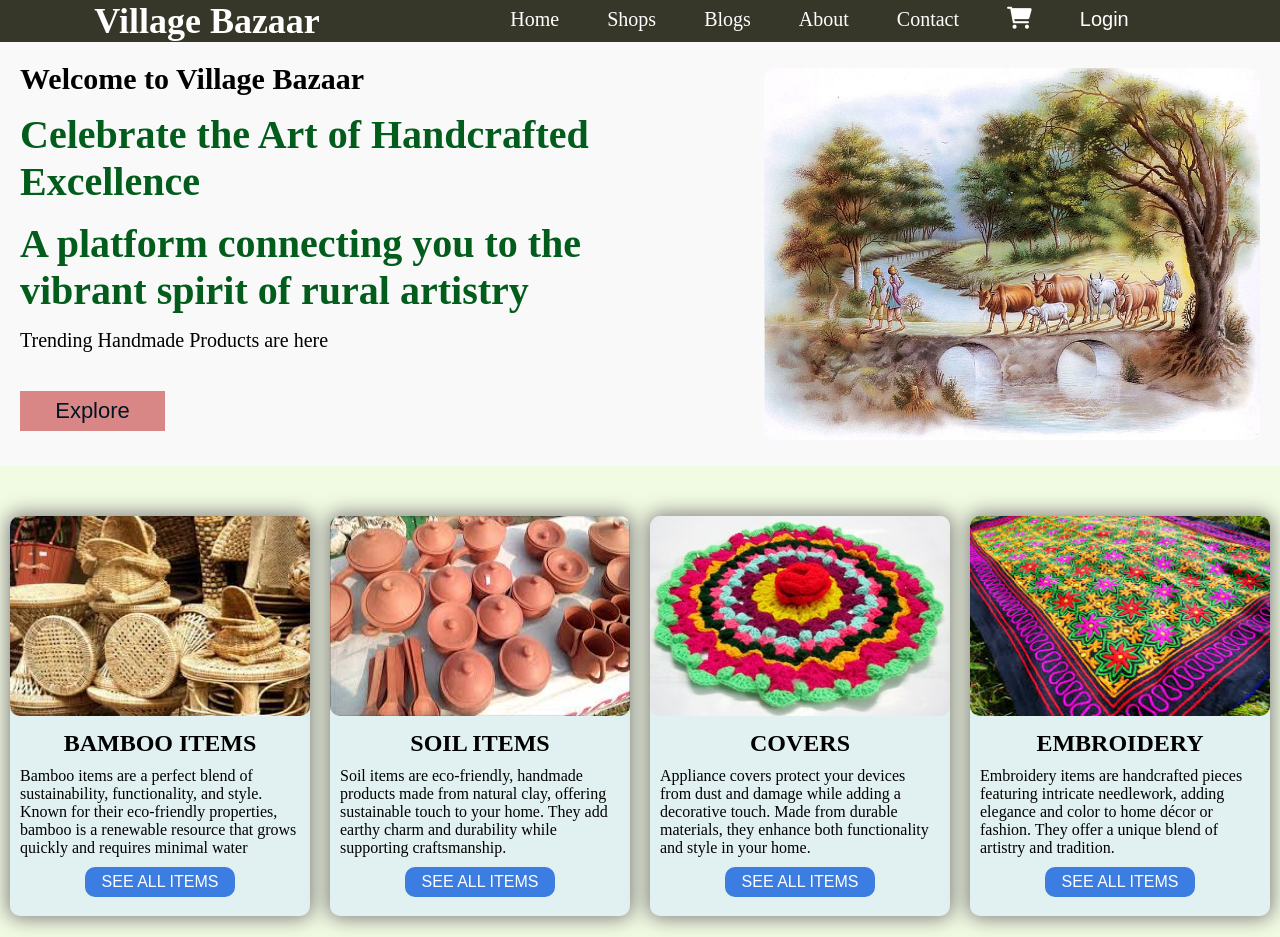
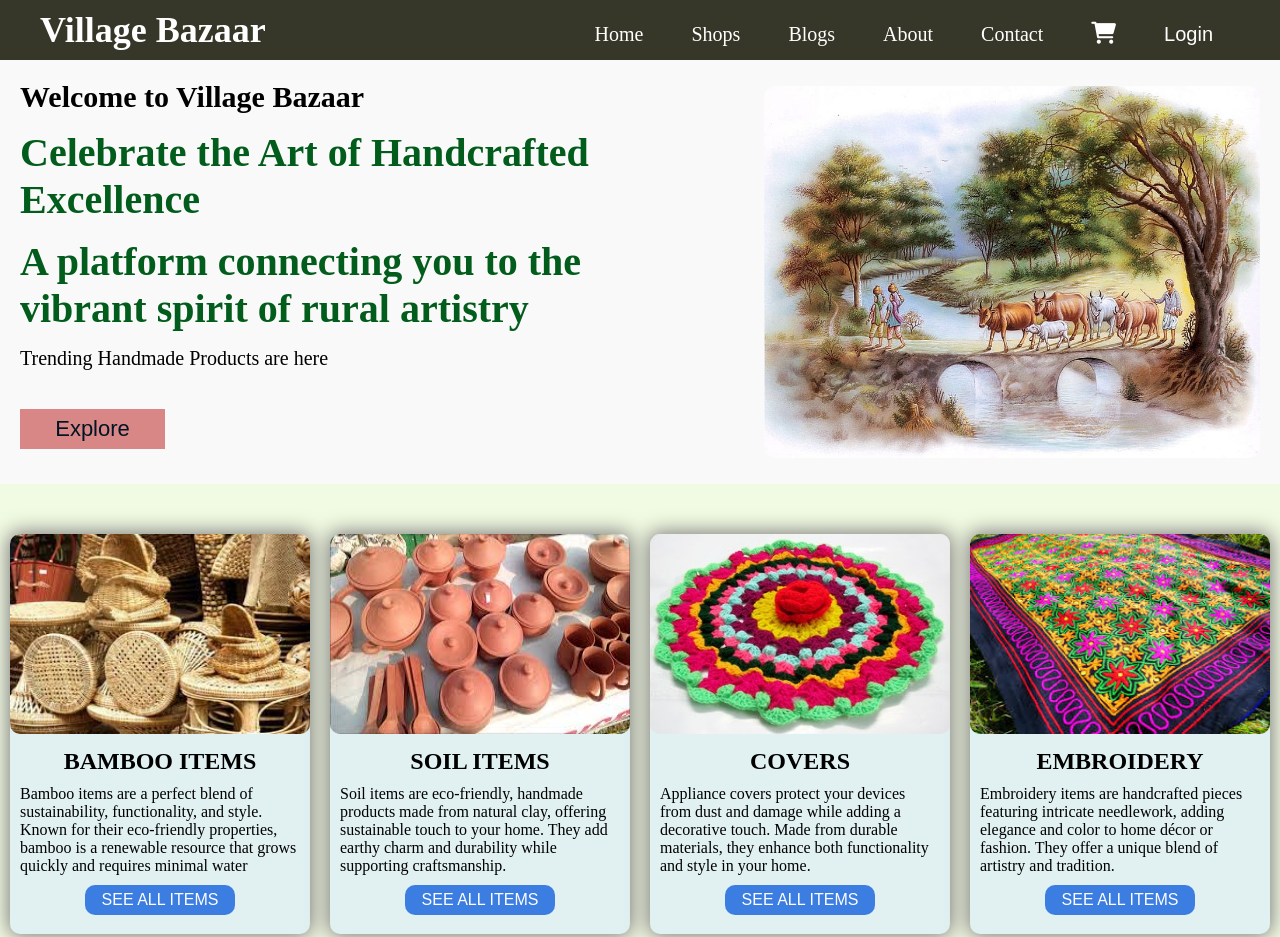
Before and after one commit to aditya2488kumar/Village-Baaar, a plain HTML site: page index.html in a window 1280 px wide. Shown: the top 937 px of the page. Drawn offline with nearby package versions, Linux system fonts and the light colour scheme.

Commit message:
Update main-style.css
to update the navbar

```diff
--- a/main-style.css
+++ b/main-style.css
@@ -13,39 +13,50 @@ body {
 }
 
 nav {
+    /* position: fixed; */
     display: flex;
-    justify-content: space-around;
+    /* justify-content: space-around; */
+    justify-content: space-between;   /* updated */
     /* background-color: #eeee; */
     /* background-color: #001524; */
     background-color: rgb(55, 55, 41);
     color: white;
     /* padding: 17px; */
     box-shadow: 0px 2px 2px 2px rgb(181, 179, 179);
+    height: 60px;   /* updated */
+    align-items: center;
 }
 
 
 nav .logo {
-    margin-left: 10px;
+    margin-left: 40px;
     font-size: 24px;
+    /* align-items: center;
+    text-align: center; */
+    padding-top: auto;
+    /* padding-bottom: auto; */
 }
 
 ul {
     margin-right: 45px;
     margin-top: 7px;
+
 }
 
 nav ul li {
     list-style: none;
+    align-items: center; /* updated */
 }
 
 ul li a{
     margin-inline: 22px;
     font-size: 20px;
+    align-items: center; /* updated */
 }
 
 ul li i {
     margin-inline: 22px;
-
+    align-items: center; /* updated */
     font-size: 22px;
 }
 
```
